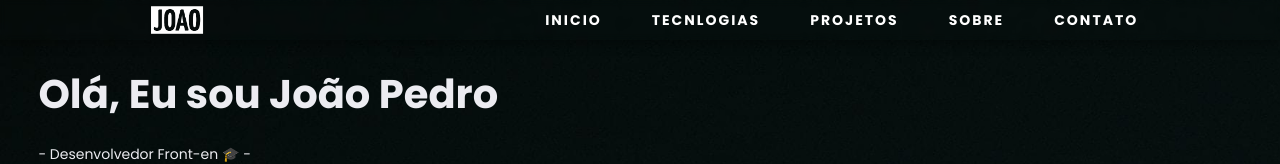
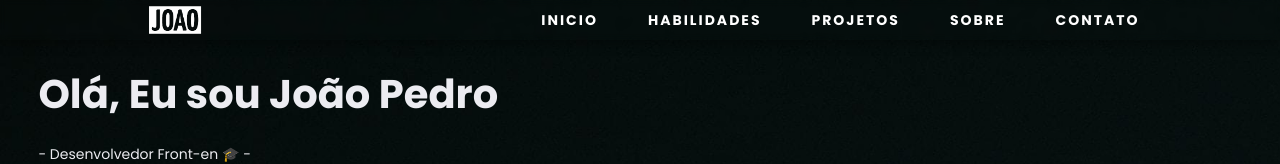
Before and after one commit to 11joao44/portifolio_, a website: page index.html in a window 1280 px wide. Shown: the top 164 px of the page. Drawn offline with nearby package versions, Linux system fonts and the light colour scheme.

Commit message:
texto do header

```diff
--- a/index.html
+++ b/index.html
@@ -29,7 +29,7 @@
       <nav class="header__nav">
         <ul class="header__nav__links">
           <li><a href="#inicio">Inicio</a></li>
-          <li><a href="#tech">Tecnlogias</a></li>
+          <li><a href="#tech">habilidades</a></li>
           <li><a href="#Projetos">Projetos</a></li>
           <li><a href="#Sobre">Sobre</a></li>
           <li><a href="#Contato">Contato</a></li>
```
